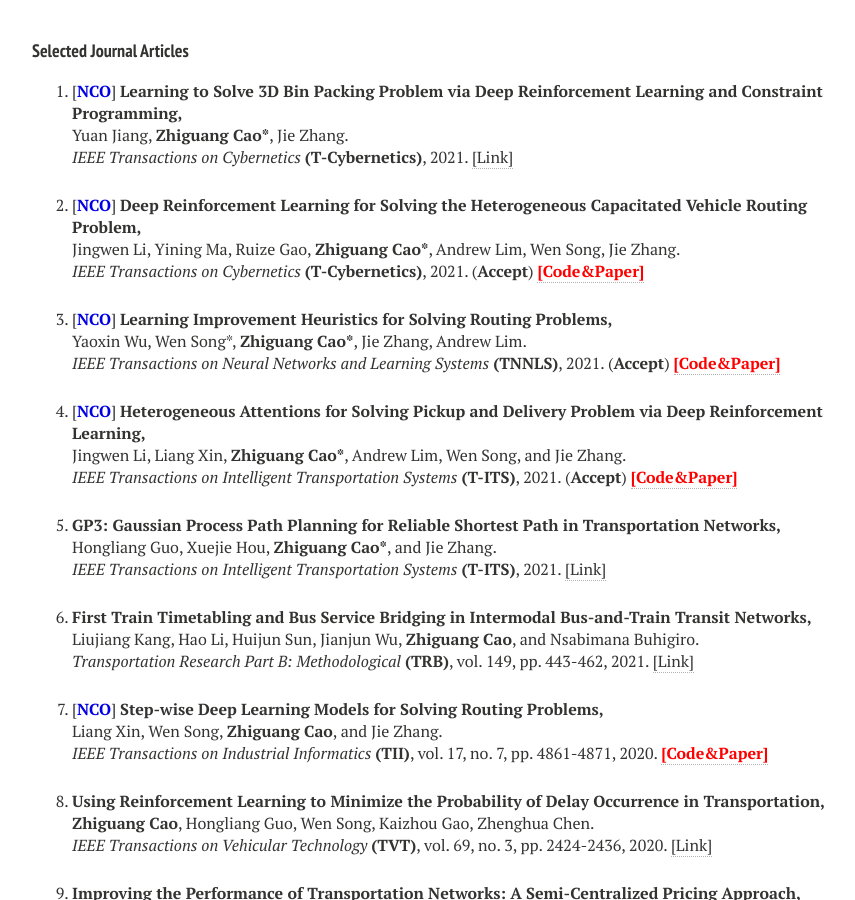
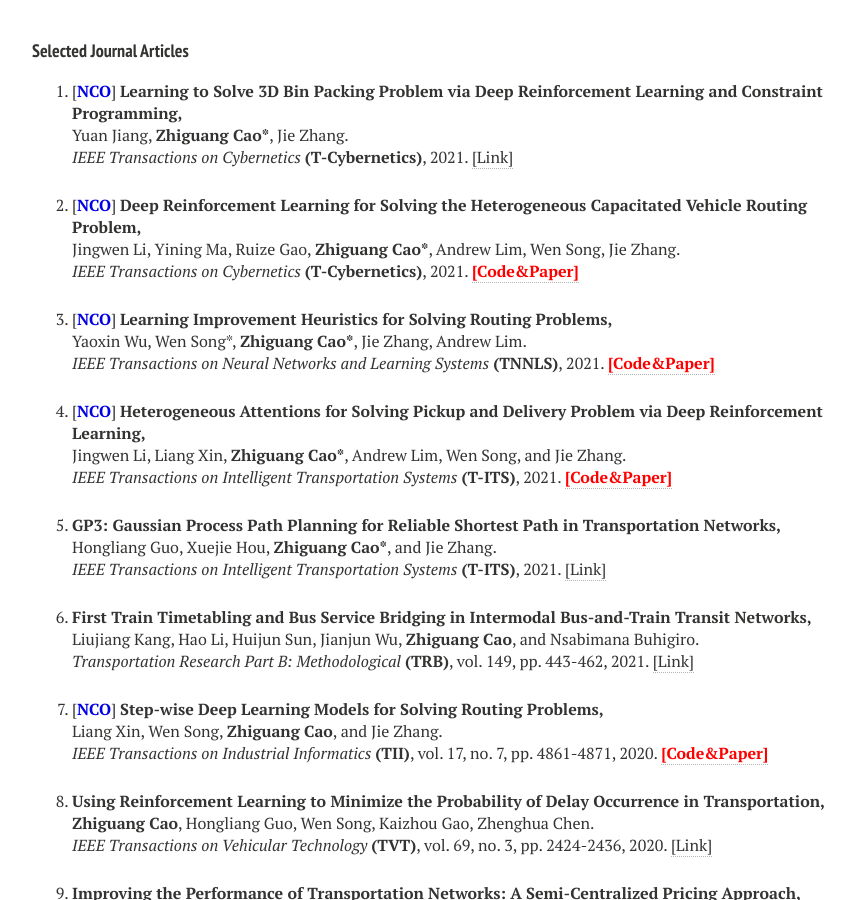
Before and after one commit to zhiguangcaosg/zhiguangcaosg.github.io, a Jekyll site: the page built from publications.md, in a window 1280 px wide and 900 px high, scrolled down 1117 px. Shown: the whole window, without its empty margins (288-1143 px from the left). Built offline with Jekyll 4.4.1, drawn with Linux system fonts in a browser that asks for light colours; nearby versions of some CDN libraries.

Commit message:
Update publications.html

```diff
--- a/_layouts/publications.html
+++ b/_layouts/publications.html
@@ -243,7 +243,7 @@ div.bibtex pre { font-size: 75%; overflow: auto;  width: 100%; padding: 0em 0em;
 <p>
 [<font color="#0000E3"><b>NCO</b></font>] <b>Deep Reinforcement Learning for Solving the Heterogeneous Capacitated Vehicle Routing Problem,</b>
 <br>Jingwen Li, Yining Ma, Ruize Gao, <b>Zhiguang Cao*</b>, Andrew Lim, Wen Song, Jie Zhang.<br>
-<i>IEEE Transactions on Cybernetics</i> <b>(T-Cybernetics)</b>, 2021. (<b>Accept</b>) <a href="https://github.com/Demon0312/HCVRP_DRL"  target="_blank"> <font color="#FF0000"><b>[Code&Paper]</b> </font></a>
+<i>IEEE Transactions on Cybernetics</i> <b>(T-Cybernetics)</b>, 2021. <a href="https://github.com/Demon0312/HCVRP_DRL"  target="_blank"> <font color="#FF0000"><b>[Code&Paper]</b> </font></a>
 </p>
 </li>
 
@@ -251,7 +251,7 @@ div.bibtex pre { font-size: 75%; overflow: auto;  width: 100%; padding: 0em 0em;
 <p>
 [<font color="#0000E3"><b>NCO</b></font>] <b>Learning Improvement Heuristics for Solving Routing Problems,</b>
 <br>Yaoxin Wu, Wen Song*, <b>Zhiguang Cao*</b>, Jie Zhang, Andrew Lim.<br>
-<i>IEEE Transactions on Neural Networks and Learning Systems</i> <b>(TNNLS)</b>, 2021. (<b>Accept</b>) <a href="https://github.com/WXY1427/Learn-Improvement-Heuristics-for-Routing"  target="_blank"> <font color="#FF0000"><b>[Code&Paper]</b> </font></a>
+<i>IEEE Transactions on Neural Networks and Learning Systems</i> <b>(TNNLS)</b>, 2021. <a href="https://github.com/WXY1427/Learn-Improvement-Heuristics-for-Routing"  target="_blank"> <font color="#FF0000"><b>[Code&Paper]</b> </font></a>
 </p>
 </li>
 
@@ -259,7 +259,7 @@ div.bibtex pre { font-size: 75%; overflow: auto;  width: 100%; padding: 0em 0em;
 <p>
 [<font color="#0000E3"><b>NCO</b></font>] <b>Heterogeneous Attentions for Solving Pickup and Delivery Problem via Deep Reinforcement Learning,</b>
 <br> Jingwen Li, Liang Xin, <b>Zhiguang Cao*</b>, Andrew Lim, Wen Song, and Jie Zhang.<br>
-<i> IEEE Transactions on Intelligent Transportation Systems</i> <b>(T-ITS)</b>, 2021. (<b>Accept</b>) <a href="https://github.com/Demon0312/Heterogeneous-Attentions-PDP-DRL" target="_blank"><font color="#FF0000"><b>[Code&Paper]</b> </font></a>
+<i> IEEE Transactions on Intelligent Transportation Systems</i> <b>(T-ITS)</b>, 2021. <a href="https://github.com/Demon0312/Heterogeneous-Attentions-PDP-DRL" target="_blank"><font color="#FF0000"><b>[Code&Paper]</b> </font></a>
 </p>
 </li>
 
```
